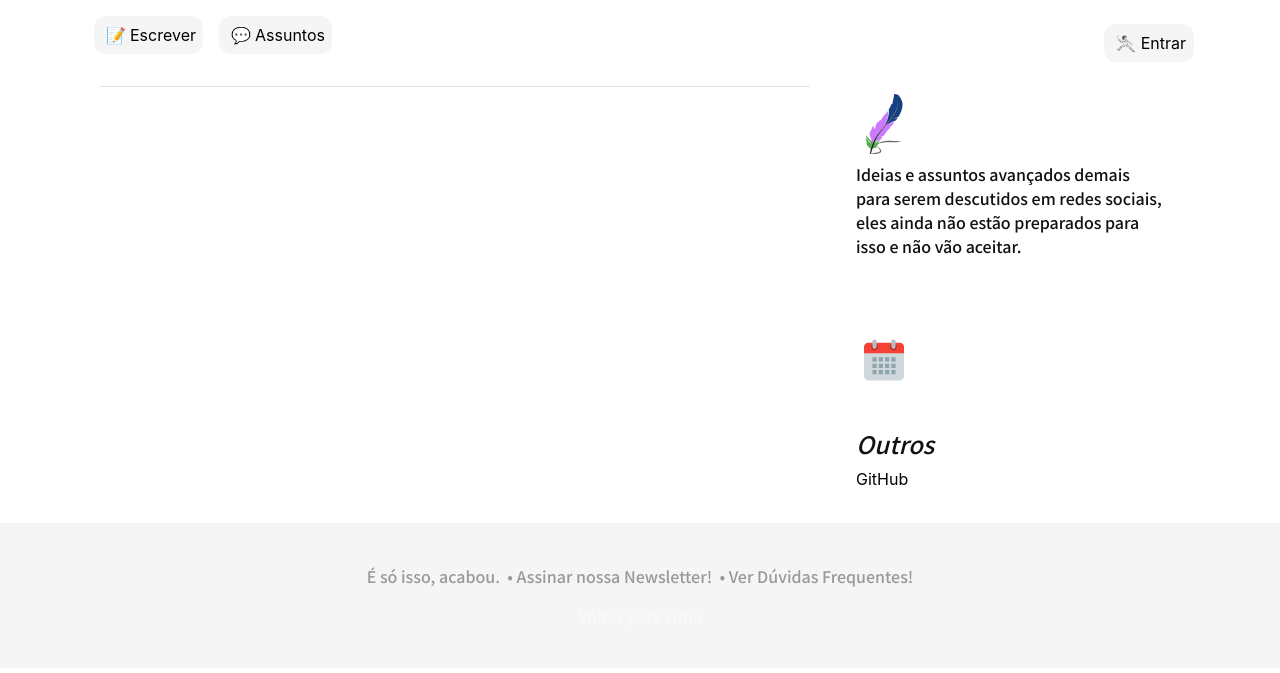
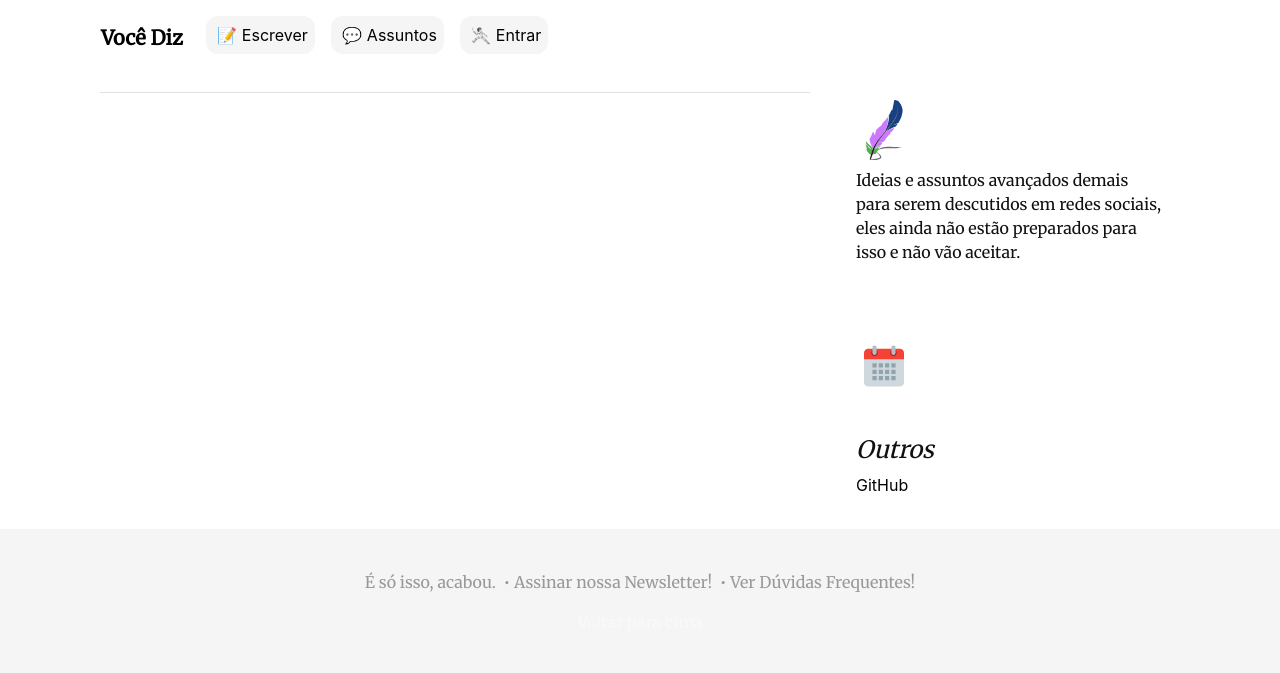
Before and after one commit to luisvenezian/blog-venezianluis, a Django app: page / in a window 1280 px wide. Shown: the top 673 px of the page. Run offline with Django 3.2, Linux system fonts and the light colour scheme; data that the repository does not hold is empty; some libraries are stand-ins or nearby versions.

Commit message:
gostei em andamento

```diff
--- a/Blog/blog/static/blog/home.css
+++ b/Blog/blog/static/blog/home.css
@@ -1,16 +1,16 @@
-@import url('https://fonts.googleapis.com/css2?family=Noto+Sans+JP:wght@500&display=swap');
+@import url('https://fonts.googleapis.com/css2?family=Merriweather&display=swap');
 
 /* stylelint-disable selector-list-comma-newline-after */
-  html {
-  font-family: "Noto Sans JP", sans-serif;
+  html{
+    font-family: 'Merriweather', serif;
   }
 
   h1, h2, h3, h4, h5, h6 {
-    font-family: "Noto Sans JP", sans-serif;
+    font-family: 'Merriweather', serif;
   }
 
   p{
-    font-family: "Noto Sans JP", sans-serif;
+    font-family: 'Merriweather', serif;
   }
 
   .display-4 {
@@ -21,6 +21,7 @@
     .display-4 {
       font-size: 3rem;
     }
+
   }
 
 
@@ -52,6 +53,7 @@
     .blog-title {
       font-size: 3.5rem;
     }
+
   }
 
   /*
@@ -59,14 +61,18 @@
    */
 
   .blog-post {
+    padding: 10px;
     margin-bottom: 4rem;
+    border-radius: 10px;
+    box-shadow: 1px 2px 2px 0px rgba(0,0,0,0.2);
   }
   .blog-post-title {
     margin-bottom: .25rem;
-    font-size: 2.5rem;
+    font-size: 2rem;
   }
   .blog-post-meta {
     margin-bottom: 1.25rem;
+    font-size: 14px;
     color: #999;
   }
 
@@ -90,7 +96,14 @@
     background-color: #fff;
   }
 
-
+/*** TITULO ***/
+.titulo-menu{
+    padding: 7px;
+    color: black !important;
+    font-size: 20px;
+    font-weight: bold;
+    font-family: 'Merriweather', serif;
+}
 /*** DROPDOWN DO BOTÃO ASSUNTOS ***/
 .item-menu{
   padding: 7px;
@@ -164,3 +177,8 @@ table thead th {
 table tbody + tbody {
   border-top: 2px solid #dee2e6;
 }
+
+
+.gostou{
+  background-color: rgb(164, 231, 150);
+}
--- /dev/null
+++ b/Blog/blog/static/blog/js/ajax-gostar.js
@@ -0,0 +1,20 @@
+$( document ).ready(function() {
+    $('.gostar').click(function(){
+        var postid;
+        postid = $(this).attr("data-postid");
+
+        //alert("post: " + postid);
+        $.get('/gostar/', {postid: postid}, function(data){
+            data = JSON.parse(data);
+            $("#" + postid).find("#gostaram").html(data.gostaram);
+            if (data.classe == ""){
+                $("#" + postid).find("#gostar").removeClass("gostou")
+            }
+            else {
+                $("#" + postid).find("#gostar").addClass(data.classe)
+            }
+
+            ///$('#likes').hide();
+        });
+    });
+});
--- a/Blog/blog/static/blog/login.css
+++ b/Blog/blog/static/blog/login.css
@@ -1,9 +1,10 @@
-@import url('https://fonts.googleapis.com/css2?family=Noto+Sans+JP:wght@500&display=swap');
+@import url('https://fonts.googleapis.com/css2?family=Merriweather&display=swap');
+
 
 html,
 body {
   height: 100%;
-  font-family: "Noto Sans JP", sans-serif;
+  font-family: 'Merriweather', serif;
 }
 
 body {
--- a/Blog/blog/templates/base.html
+++ b/Blog/blog/templates/base.html
@@ -13,13 +13,16 @@
     <link href="{% static 'blog/bootstrap.css' %}" rel="stylesheet">
 
     <!-- JS, Popper.js, and jQuery -->
-    <script src="https://code.jquery.com/jquery-3.5.1.slim.min.js" integrity="sha384-DfXdz2htPH0lsSSs5nCTpuj/zy4C+OGpamoFVy38MVBnE+IbbVYUew+OrCXaRkfj" crossorigin="anonymous"></script>
+    <script src="https://code.jquery.com/jquery-3.5.1.js" integrity="sha256-QWo7LDvxbWT2tbbQ97B53yJnYU3WhH/C8ycbRAkjPDc=" crossorigin="anonymous"></script>
     <script src="https://cdn.jsdelivr.net/npm/popper.js@1.16.0/dist/umd/popper.min.js" integrity="sha384-Q6E9RHvbIyZFJoft+2mJbHaEWldlvI9IOYy5n3zV9zzTtmI3UksdQRVvoxMfooAo" crossorigin="anonymous"></script>
     <script src="{% static 'blog/bootstrap.js' %}"></script>
 
     <!-- Custom styles for this template -->
     <link href="https://fonts.googleapis.com/css?family=Playfair+Display:700,900" rel="stylesheet">
     <link href="{% static 'blog/home.css' %}" rel="stylesheet">
+
+    <!-- SCRIPT PARA GOSTAR DOS POSTS-->
+    <script src="{% static "blog/js/ajax-gostar.js" %}"></script>
   </head>
 
   <body>
@@ -27,7 +30,11 @@
     <header class="navbar navbar-expand navbar-dark flex-column flex-md-row bd-navbar px-0">
       <div class="container flex-wrap flex-md-nowrap py-0 px-3">
         <ul class="navbar-nav d-navbar-nav flex-row">
-
+          <li class="nav-item">
+            <a class="nav-link p-2" href="/">
+              <div class="titulo-menu">Você Diz</div>
+            </a>
+          </li>
           <li class="nav-item">
             <a class="nav-link p-2" href="{% url 'blog:escrever'%}">
               <div class="item-menu">&nbsp;&#x1F4DD; Escrever</div>
@@ -36,6 +43,7 @@
           <li class="nav-item">
             <div class="dropdown nav-link p-2">
               <div class="dropbtn item-menu">&nbsp;&#x1F4AC; Assuntos</div>
+
               <div class="dropdown-content">
                 {% for assunto in menu %}
                   <a class="" href="{% url 'blog:menu' assunto|lower %}">
@@ -45,24 +53,29 @@
               </div>
             </div>
           </li>
-
-        </ul>
-        <ul class="navbar-nav ml-sm-auto">
+          {% if autenticado %}
           <li class="nav-item">
-            <a class="nav-link p-2" href="https://github.com/venezianluis/caralavada" target="_blank" rel="noopener" aria-label="GitHub">
-              <!-- AQUI VAI O PESQUISAR -->>
+            <a class="nav-link p-2" href="{% url 'blog:login'%}">
+              <div class="item-menu">&nbsp;&#x1F93A; Perfil</div>
+            </a>
+          <li class="nav-item">
+          {% endif %}
           <li class="nav-item">
             {% if not autenticado %}
-                <a class="nav-link item-menu" href="{% url 'blog:login'%}">
-                  &nbsp;&#x1F93A; Entrar
+            <a class="nav-link p-2" href="{% url 'blog:login'%}">
+              <div class="item-menu">&nbsp;&#x1F93A; Entrar</div>
             </a>
             {% else %}
-                <a class="nav-link item-menu" href="{% url 'blog:login'%}">
-                  &nbsp;&#x2699; Opções
+            <div class="dropdown nav-link p-2">
+              <div class="dropbtn item-menu">&nbsp;&#x2699; Opções</div>
+
+              <div class="dropdown-content">
+                  <a class="" href="{% url 'blog:logout' %}">
+                    <span class="btn">Sair</span>
                   </a>
+              </div>
+            </div>
             {% endif %}
-              </li>
-            </a>
           </li>
         </ul>
       </div>
--- a/Blog/blog/templates/home.html
+++ b/Blog/blog/templates/home.html
@@ -15,20 +15,25 @@
         </p>
       {{post.conteudo|safe}}
 
-      <div class="container mt-3" style="padding-right: 0px; padding-left: 0px">
-          <div class="d-flex justify-content-between mb-3">
-            <div class="col p-2 item-menu text-center">
-              &#x1F44D;&nbsp;<a>Gostar</a>
-            </div>
-            <div class="col p-2 item-menu text-center">
-              &#x1F5E3;&nbsp;<a>Falar</a>
-            </div>
-            <div class="col p-2 item-menu text-center">
-              &#x1F30E;&nbsp;<a>Compartir</a>
-            </div>
+      {% if autenticado %}
+      <div id="{{post.id}}">
+
+        <font id="gostaram" class="blog-post-meta">{{post.quantos_gostaram}}</font><font class="blog-post-meta"> Pessoas gostaram.</font>
+
+        <div class="container mt-3" style="padding-right: 0px; padding-left: 0px">
+            <div class="d-flex">
+              <div id ="gostar" class="p-2 item-menu text-center {{post.gostei}}">
+                <a class="gostar" id="{{post.id}}" data-postid="{{post.id}}" type="button">&#x1F44D;&nbsp;Gostar</a>
+              </div>
+              &nbsp;
+              <div class="p-2 item-menu text-center">
+                <a id="" data-postid="{{post.id}}">&#x1F5E3;&nbsp;Falar</a>
+              </div>
+          </div>
         </div>
+
       </div>
-
+      {% endif %}
     </div>
   {% endfor %}
 {% endblock %}
--- a/Blog/blog/urls.py
+++ b/Blog/blog/urls.py
@@ -10,5 +10,6 @@ urlpatterns = [
     path('menu/<str:assunto>', views.home_page, name = 'menu'),
     path('login/', views.login, name = 'login'),
     path('logout/', views.logout, name = 'logout'),
-    path('escrever/', views.escrever, name = 'escrever')
+    path('escrever/', views.escrever, name = 'escrever'),
+    path('gostar/', views.gostar, name = 'gostar')
 ]
--- a/Blog/blog/views.py
+++ b/Blog/blog/views.py
@@ -1,5 +1,5 @@
 from django.shortcuts import render, HttpResponse, redirect
-
+import json
 from .models import Post, Autor, Assunto, Assinatura
 from django import forms
 from .forms import PostForm
@@ -18,7 +18,6 @@ def home_page(request, assunto = False):
             dados.update({"posts" : dados['posts'].filter(assunto = Assunto.objects.get(assunto__iexact = assunto).id)})
         except:
             dados.update({"except" : True})
-
     if not dados['posts']:
         dados.update({"posts": Post.objects.order_by('-dt_postagem')})
 
@@ -105,3 +104,24 @@ def escrever(request):
     return render(request, "escrever.html", context)
 
     p.assunto.add(Assunto.objects.get(id=1))
+
+def gostar(request):
+
+    if request.is_ajax and request.method == "GET":
+        postid = request.GET.get('postid')
+        p = Post.objects.get(id = postid)
+        a = Autor.objects.get(id = request.session['autor_id'])
+        data = {
+            "gostaram" : 0,
+            "classe" : ""
+        }
+        if a in p.gostaram.all():
+            p.gostaram.remove(a)
+        else:
+            p.gostaram.add(a)
+            data.update({"gostaram" : p.quantos_gostaram(), "classe" : "gostou"})
+
+        p.save()
+        return HttpResponse(json.dumps(data))
+    else:
+        return HttpResponse('deu pau')
```
Also changed, not shown: Blog/blog/models.py (+12 -0 lines), Blog/blog/migrations/0027_post_gostaram.py (added). Lines whose indentation alone changed are shown as unchanged.
